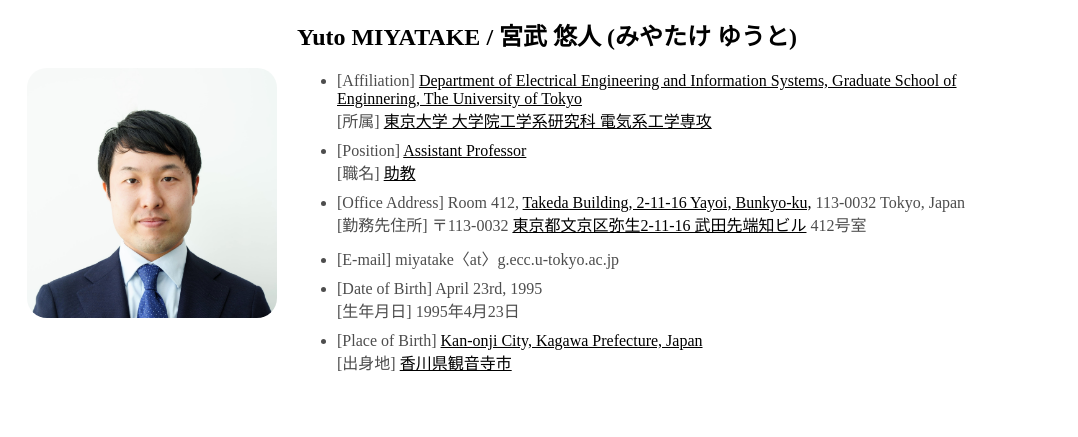
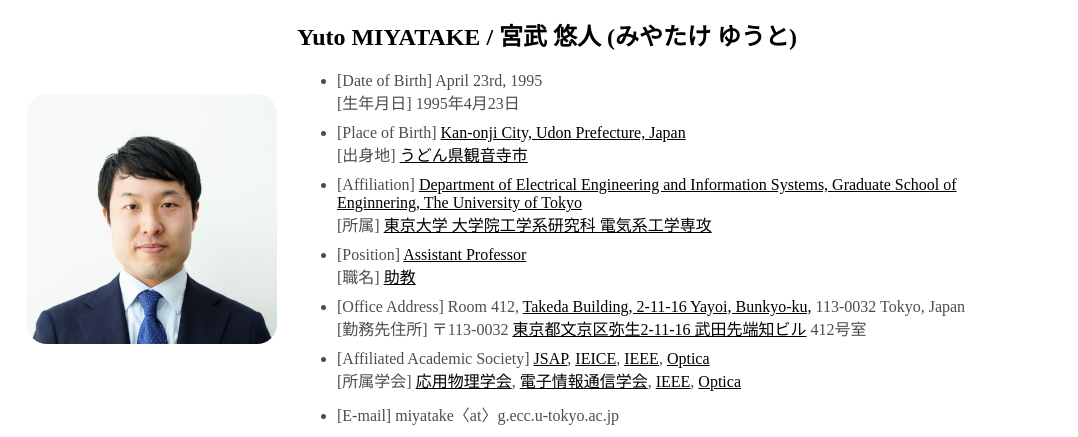
Before and after one commit to my299792458/my299792458.github.io, a plain HTML site: page index.html in a window 1280 px wide. Shown: the part 166-603 px from the top of the page, without its empty margins (113-1191 px from the left). Drawn offline with Linux system fonts and the light colour scheme.

Commit message:
minor change

```diff
--- a/index.html
+++ b/index.html
@@ -70,17 +70,19 @@
             <div>
                 <h2>Yuto MIYATAKE / 宮武 悠人 (みやたけ ゆうと)</h2>
                 <ul>
+                    <li>[Date of Birth] April 23rd, 1995
+                        <br>[生年月日] 1995年4月23日 </li>
+                    <li>[Place of Birth] <a href="https://maps.app.goo.gl/buS4P2TYxjTpz6U99" target="_blank">Kan-onji City, Udon Prefecture, Japan </a>
+                        <br>[出身地] <a href="https://maps.app.goo.gl/buS4P2TYxjTpz6U99" target="_blank">うどん県観音寺市</a></li>
                     <li>[Affiliation] <a href="https://www.eeis.t.u-tokyo.ac.jp/en/" target="_blank">Department of Electrical Engineering and Information Systems, Graduate School of Enginnering, The University of Tokyo</a>
                         <br>[所属] <a href="https://www.eeis.t.u-tokyo.ac.jp/" target="_blank">東京大学 大学院工学系研究科 電気系工学専攻</a></li>
                         <li>[Position] <a href="https://www.u-tokyo.ac.jp/focus/en/people/k0001_05588.html" target="_blank">Assistant Professor</a>
                         <br>[職名] <a href="https://www.u-tokyo.ac.jp/focus/ja/people/k0001_05588.html" target="_blank">助教</a></li>
                     <li>[Office Address] Room 412, <a href="https://maps.app.goo.gl/Q9rGbxvu6fxp5B1p9" target="_blank">Takeda Building, 2-11-16 Yayoi, Bunkyo-ku,</a> 113-0032 Tokyo, Japan
                         <br>[勤務先住所] 〒113-0032 <a href="https://maps.app.goo.gl/Q9rGbxvu6fxp5B1p9" target="_blank">東京都文京区弥生2-11-16 武田先端知ビル</a> 412号室</li>
+                    <li>[Affiliated Academic Society] <a href="https://www.jsap.or.jp/english" target="_blank">JSAP</a>, <a href="https://www.ieice.org/eng_r/" target="_blank">IEICE</a>, <a href="https://www.ieee.org/" target="_blank">IEEE</a>, <a href="https://www.optica.org/" target="_blank">Optica</a>
+                        <br>[所属学会] <a href="https://www.jsap.or.jp/" target="_blank">応用物理学会</a>, <a href="https://www.ieice.org/jpn_r/" target="_blank">電子情報通信学会</a>, <a href="https://www.ieee.org/" target="_blank">IEEE</a>, <a href="https://www.optica.org/" target="_blank">Optica</a></li>
                     <li>[E-mail] miyatake&#12296at&#12297g.ecc.u-tokyo.ac.jp</li>
-                    <li>[Date of Birth] April 23rd, 1995
-                        <br>[生年月日] 1995年4月23日 </li>
-                    <li>[Place of Birth] <a href="https://maps.app.goo.gl/buS4P2TYxjTpz6U99" target="_blank">Kan-onji City, Kagawa Prefecture, Japan </a>
-                        <br>[出身地] <a href="https://maps.app.goo.gl/buS4P2TYxjTpz6U99" target="_blank">香川県観音寺市</a></li>
 
                 </ul>
             </div>
```
